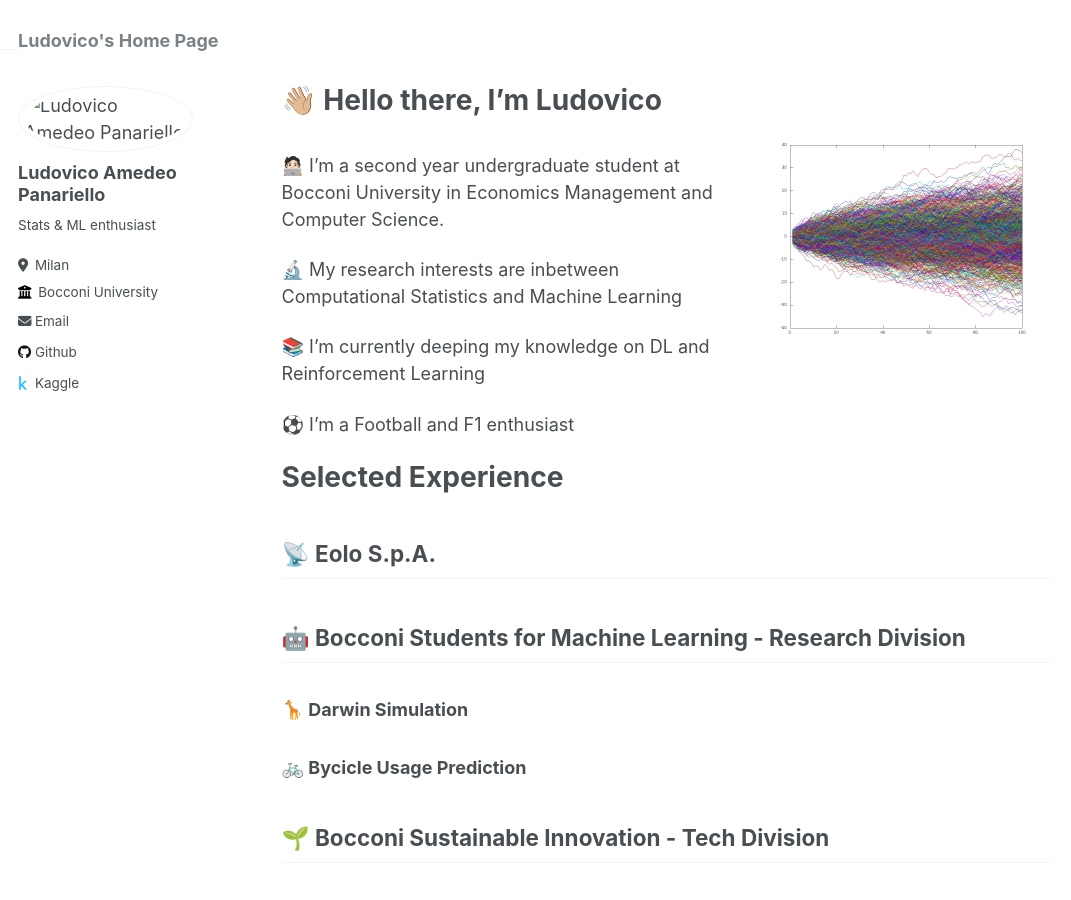
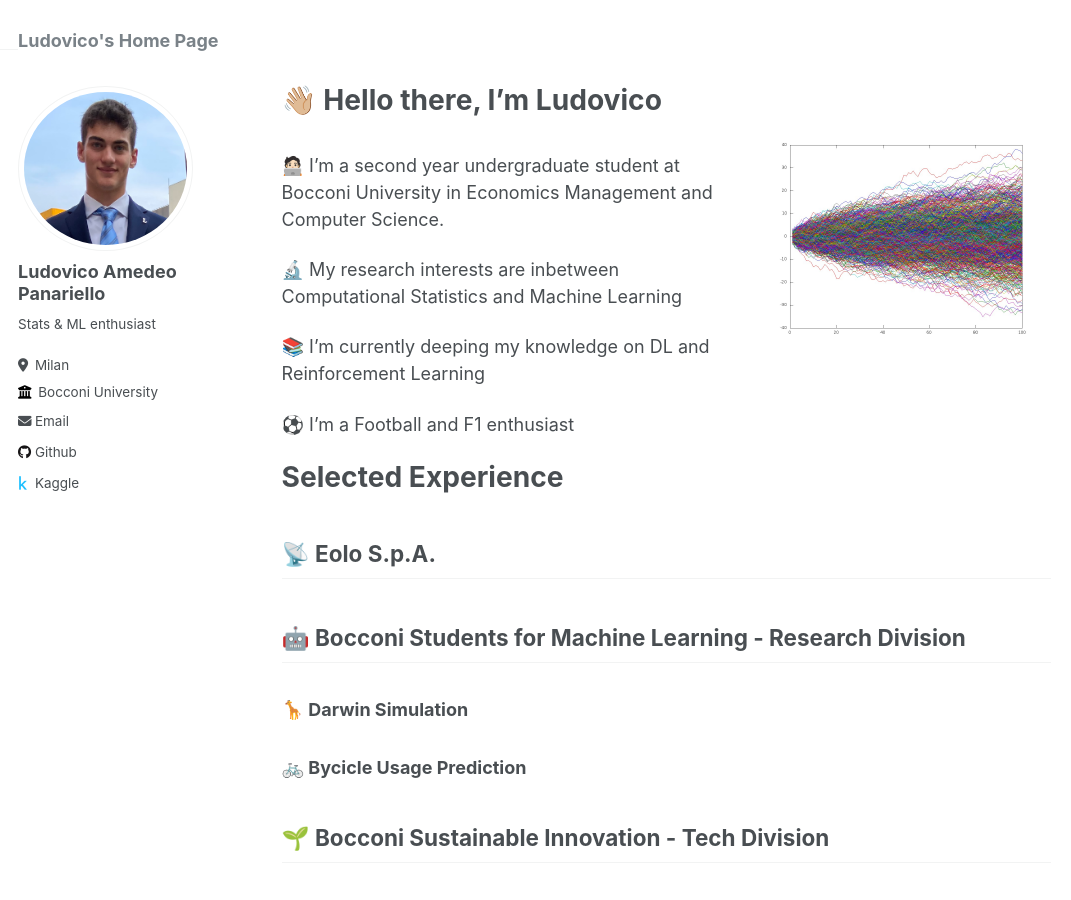
Before and after one commit to LudovicoP/LudovicoP.github.io, a Jekyll site: the page built from _pages/about.md, in a window 1280 px wide and 900 px high. Shown: the whole window, without its empty margins (0-1071 px from the left). Built offline with Jekyll 4.4.1, drawn with Linux system fonts in a browser that asks for light colours.

Commit message:
Update _config.yml

```diff
--- a/_config.yml
+++ b/_config.yml
@@ -21,7 +21,7 @@
 #               Additional customization can be done by editing /_includes/author-profile.html
 author:
   # Biographic information
-  avatar           : "/images/Profile_pic.png"
+  avatar           : "Profile_pic.png"
   name             : "Ludovico Amedeo Panariello"
   pronouns         : # example: "she/her"
   bio              : "Stats & ML enthusiast"
```
